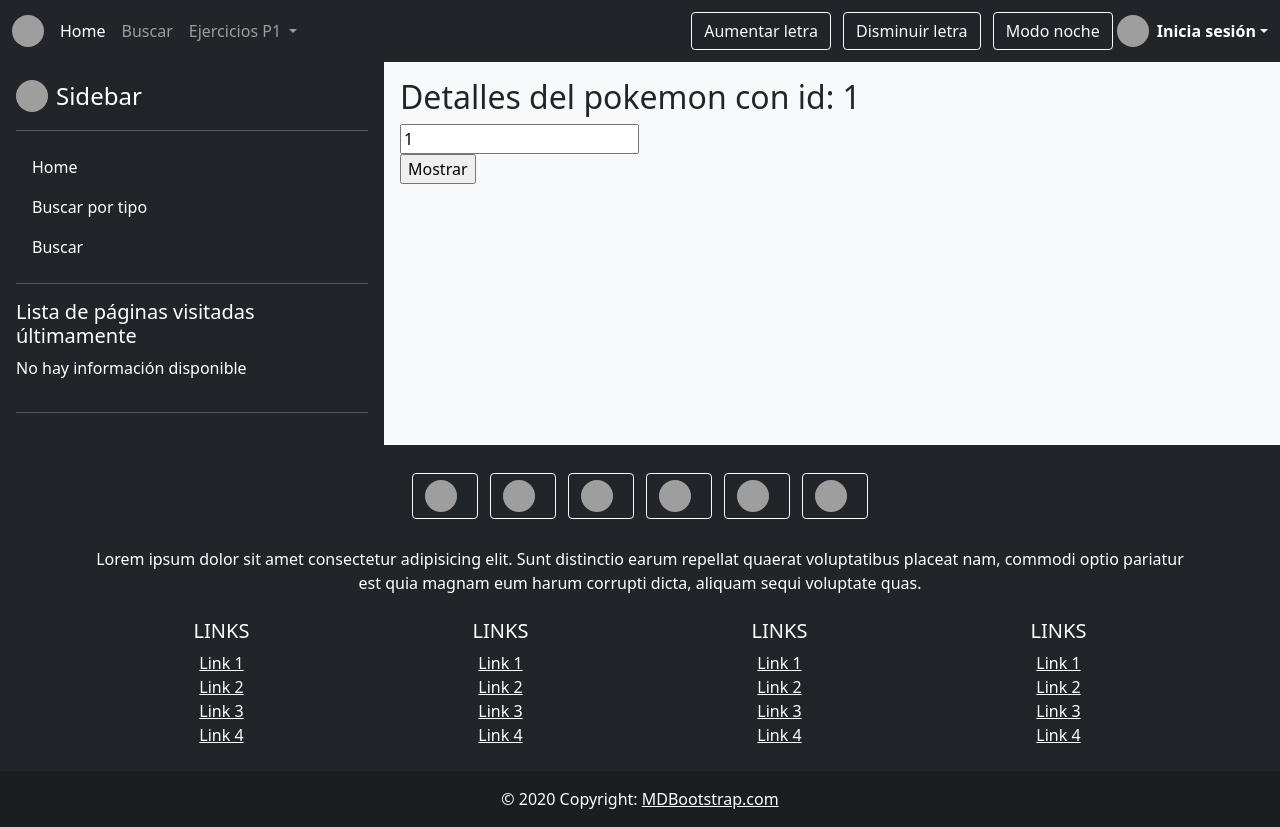
After one commit to Mapachana/Practicas-DAI, a Flask app: page /obtener_pokemon/1 in a window 1280 px wide. The commit adds this page. Run offline with Flask 2, Linux system fonts and the light colour scheme; grey boxes are pictures that could not be loaded.

Commit message:
frontend get cutre

```diff
--- a/p6/app/app.py
+++ b/p6/app/app.py
@@ -56,6 +56,7 @@ def modificar_pokemon(id):
 
     return render_template('modificar_pokemon.html', **argumentos)
 
+
 @app.route('/borrar_pokemon/<id>')
 def borrar_pokemon(id):
     id = int(float(id))
@@ -65,6 +66,15 @@ def borrar_pokemon(id):
     argumentos['pokemon'] = db.get_pokemon(id)
 
     return render_template('borrar_pokemon.html', **argumentos)
+
+
+@app.route('/obtener_pokemon/<id>')
+def obtener_pokemon(id):
+    id = int(float(id))
+    argumentos = {}
+    argumentos['id'] = id
+
+    return render_template('obtener_pokemon.html', **argumentos)
 
 
 '''
@@ -241,6 +251,7 @@ def delete_pokemon(id):
         res ={'estado': "FAIL no se borra nada", 'codigo' : 400}
     return jsonify(res)
 
+@app.route('/pokemon_get_p6/<id>', methods=['POST'])
 @app.route('/pokemon/<id>', methods=['GET'])
 def get_pokemon(id):
     id = int(id)
--- a/p6/app/static/javascript/interfaz.js
+++ b/p6/app/static/javascript/interfaz.js
@@ -67,3 +67,37 @@ function borrar(){
     }
   })
 }
+
+function obtener(){
+  pokemon = {
+    "id": parseInt($("#id").val()),
+  }
+
+  $.ajax({
+    type: "POST",
+    url: "/pokemon_get_p6/"+pokemon['id'],
+    dataType: "json",
+    data: JSON.stringify(pokemon),
+    success: function(msg){
+      alert(msg['estado'])
+
+      if (msg['codigo'] < 300){
+        var datos = msg['pokemon'].split(',');
+        datos = datos.slice(1, datos.length)
+
+        var suprimir = 5
+        for(var i = 0; i < datos.length-suprimir; i++){
+          var aux = datos[i].split(':')
+          if (aux[0].includes("id")){
+            aux[1] = parseInt(aux[1])
+          }
+          if (aux[0].includes("height") || aux[0].includes("weight")){
+            aux[1] = parseFloat(aux[1])
+          }
+
+          document.getElementById("informacion").innerHTML += aux[0] + " " + aux[1] + "<br>"
+        }
+      }
+    }
+  })
+}
--- a/p6/app/templates/buscar.html
+++ b/p6/app/templates/buscar.html
@@ -28,6 +28,7 @@
                   </div>
                   <a  class="btn btn btn-dark text-center" href="modificar_pokemon/{{pokemon['id']}}">Modificar pokemon</a>
                   <a  class="btn btn btn-dark text-center" href="borrar_pokemon/{{pokemon['id']}}">Borrar pokemon</a>
+                  <a  class="btn btn btn-dark text-center" href="obtener_pokemon/{{pokemon['id']}}">Detalles pokemon</a>
             </div>
 
       {% endfor %}
--- /dev/null
+++ b/p6/app/templates/obtener_pokemon.html
@@ -0,0 +1,21 @@
+{% extends "parent.html" %}
+
+
+{% block contenido %}
+<h2> Detalles del pokemon con id: {{id}}</h2>
+<form>
+  <input type="text" name="id" id="id" value="{{id}}" readonly><br>
+  <input type="button" onclick="obtener()" value="Mostrar">
+</form>
+
+<div>
+<p name="informacion" id="informacion"></p>
+</div>
+
+
+
+{% if error is defined and error|length %}
+  <p>{{ error }}</p>
+{% endif %}
+
+{% endblock %}
```
